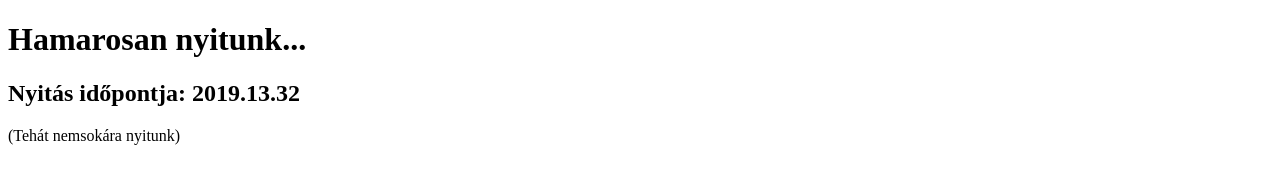
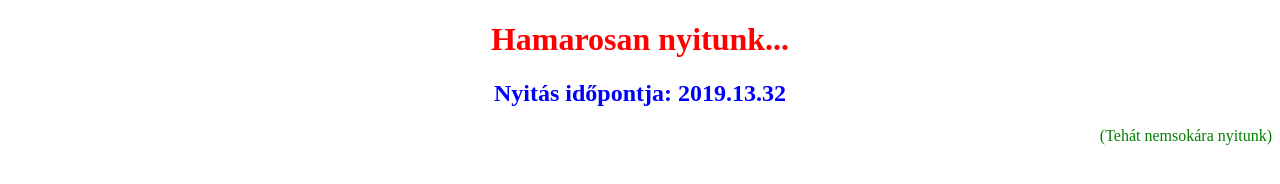
Before and after one commit to BarbecYou/bolt, a plain HTML site: page index.html in a window 1280 px wide. Drawn offline with Linux system fonts and the light colour scheme.

Commit message:
Update index.html

```diff
--- a/index.html
+++ b/index.html
@@ -4,8 +4,8 @@
       <title>Bolt</title>
   </head>
   <body>
-      <h1 style="color:red,text-align:center">Hamarosan nyitunk...</h1>
-      <h2 style="color:blue,text-align:center">Nyitás időpontja: 2019.13.32</h2>
-      <p style="color:green,text-align:right">(Tehát nemsokára nyitunk)</p>
+      <h1 style="color:red;text-align:center">Hamarosan nyitunk...</h1>
+      <h2 style="color:blue;text-align:center">Nyitás időpontja: 2019.13.32</h2>
+      <p style="color:green;text-align:right">(Tehát nemsokára nyitunk)</p>
    </body>
 </html>
```
